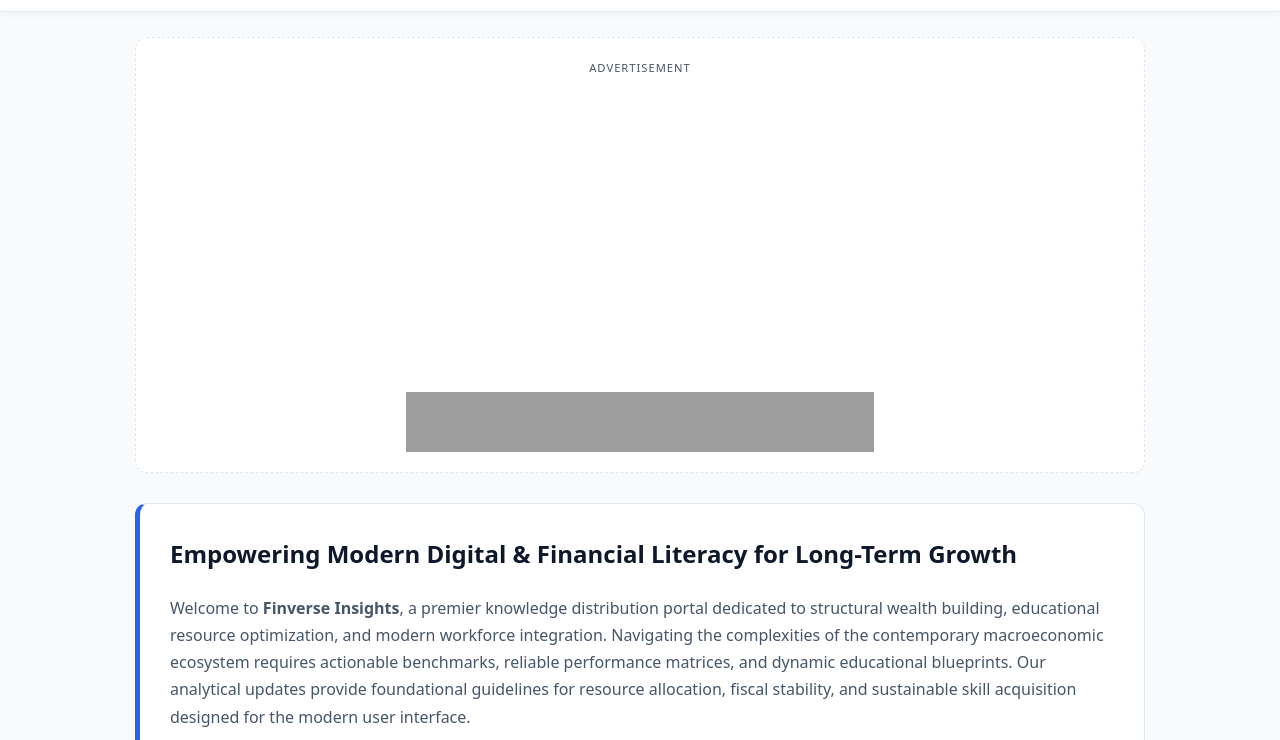
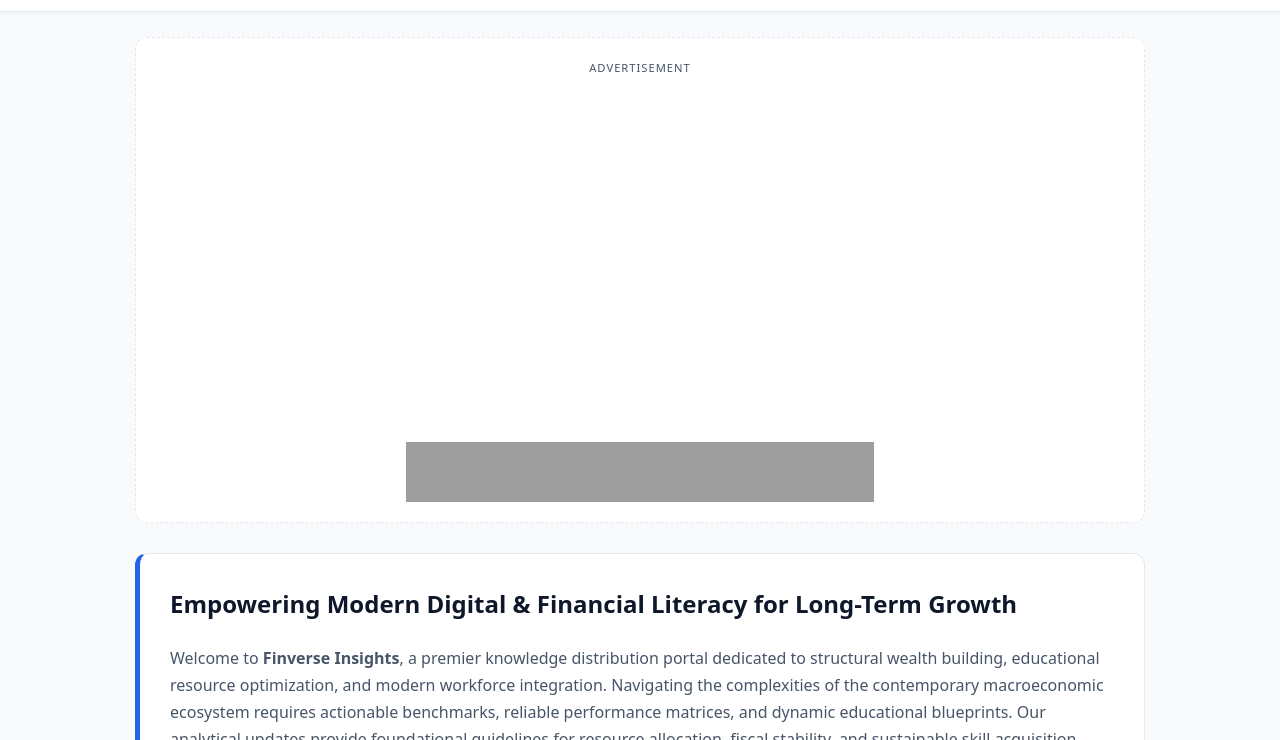
Before and after one commit to FokatCash/fokatcash.github.io, a plain HTML site: page index.html in a window 1280 px wide. Shown: the part 55-795 px from the top of the page. Drawn offline with Linux system fonts and the light colour scheme; grey boxes are pictures that could not be loaded.

Commit message:
Update index.html

```diff
--- a/index.html
+++ b/index.html
@@ -37,7 +37,7 @@
 
             <!-- Monetag / Custom Native Ads Placeholders -->
             <div data-mndazid="84df4580-5db5-4d01-93ff-ada6e51308b1"></div>
-            <div style="width:300px; height:250px; margin:0 auto;">
+            <div style="width:250px; height:300px; margin:0 auto;">
   <script>atOptions={'key':'75f25a8ad91c2fa8e5c3aa75e3309c05','format':'iframe','height':250,'width':300,'params':{}};</script>
   <script src="https://www.highperformanceformat.com/75f25a8ad91c2fa8e5c3aa75e3309c05/invoke.js"></script>
             </div>
```
